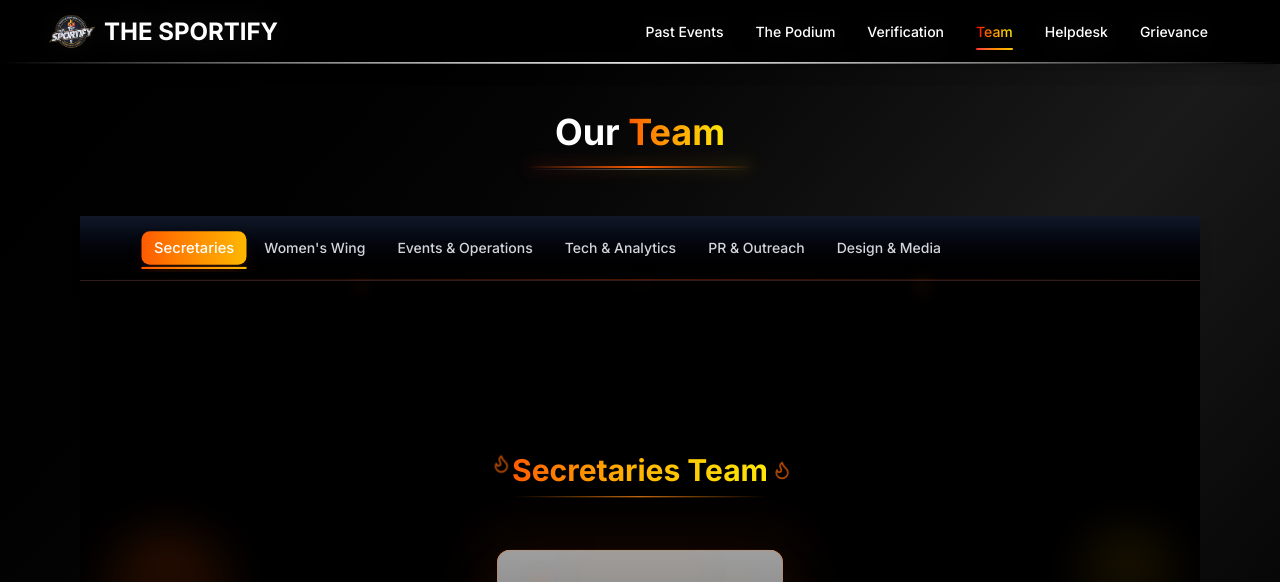
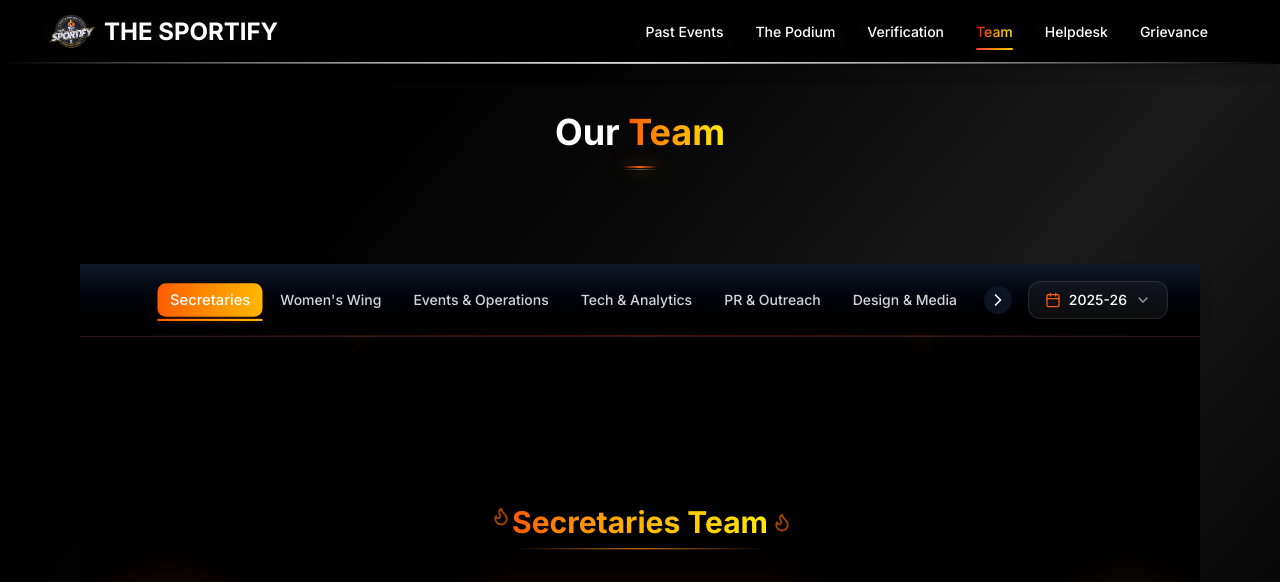
Before and after one commit to thesportify/thesportify_website, a Next.js app: page /team in a window 1280 px wide. Shown: the top 582 px of the page. Built offline with nearby package versions, Linux system fonts and the light colour scheme; grey boxes are pictures that could not be loaded.

Commit message:
Addition of year dropdown in team page

```diff
--- a/app/team/page.jsx
+++ b/app/team/page.jsx
@@ -4,20 +4,21 @@ import { useEffect } from "react";
 import Navbar from "@/components/navbar";
 import Footer from "@/components/footer";
 import TeamMembers from "@/components/teamMembers";
-import { teamMembers } from "@/lib/data"; // Import your teamMembers data
+import { teamMembersByYear } from "@/lib/data";
 
 export default function TeamPage() {
   // Scroll to the top of the page whenever the route changes
   useEffect(() => {
-    window.scrollTo(0, 0); // Scrolls to the top when the component mounts or route changes
-  }, []); // Dependency on location ensures this happens on route change
+    window.scrollTo(0, 0);
+  }, []);
 
   return (
     <main className="min-h-screen bg-gradient-to-br from-black via-[#1a1a1a] to-black dark:bg-gray-950 ">
       <Navbar />
-      <div className="container mx-auto px-10 sm:px-20 py-16">
+      <div className="container mx-auto px-6 sm:px-20 py-16">
         {/* Page Header */}
-        <h1 className="text-4xl font-bold text-center mb-16 mt-12 text-white relative">
+        <div className="flex flex-col items-center mb-16 mt-12">
+          <h1 className="text-4xl font-bold text-center mb-12 text-white relative">
             Our{" "}
             <span className="text-transparent bg-clip-text bg-gradient-to-r from-[#ff5a00] to-[#ffe808]">
               Team
@@ -36,9 +37,10 @@ export default function TeamPage() {
               </div>
             </div>
           </h1>
+        </div>
 
-        {/* Pass teamMembers as a prop */}
-        <TeamMembers teamMembers={teamMembers} />
+        {/* Pass the entire teamMembersByYear object to the component */}
+        <TeamMembers teamMembersByYear={teamMembersByYear} />
       </div>
       <Footer />
     </main>
--- a/components/teamMembers.jsx
+++ b/components/teamMembers.jsx
@@ -1,5 +1,5 @@
 import { useState, useEffect, useRef } from "react";
-import { teamMembers } from "../lib/data";
+import { motion, AnimatePresence } from "framer-motion";
 import {
   Github,
   Linkedin,
@@ -9,10 +9,16 @@ import {
   Menu,
   X,
   Flame,
+  ChevronDown,
+  Calendar,
 } from "lucide-react";
 import Image from "next/image";
 
-export default function TeamMembersCarousel() {
+export default function TeamMembersCarousel({ teamMembersByYear = {} }) {
+  const years = Object.keys(teamMembersByYear).sort((a, b) => b.localeCompare(a));
+  const [selectedYear, setSelectedYear] = useState("2025-26");
+  const [isYearDropdownOpen, setIsYearDropdownOpen] = useState(false);
+
   // Updated category order - split Core into Founders and Secretaries
   const categoryOrder = [
     "Secretaries",
@@ -142,8 +148,8 @@ export default function TeamMembersCarousel() {
   const categoryNavRef = useRef(null);
   const containerRef = useRef(null);
 
-  // Filter members by active category
-  const filteredMembers = teamMembers.filter((member) => {
+  // Filter members by active category and selected year
+  const filteredMembers = (teamMembersByYear[selectedYear] || []).filter((member) => {
     const mappedCategory = coreMapping(member);
     const normalizedCategory = mappedCategory && mappedCategory.toLowerCase();
     const displayCategory =
@@ -318,7 +324,44 @@ export default function TeamMembersCarousel() {
               </span>
             </button>
 
-            <div className="flex items-center">
+            <div className="flex items-center gap-4">
+              {/* Year Selector for Mobile */}
+              <div className="relative">
+                <button
+                  onClick={() => setIsYearDropdownOpen(!isYearDropdownOpen)}
+                  className="flex items-center gap-2 px-3 py-1.5 bg-white/5 border border-white/10 rounded-xl text-xs text-white"
+                >
+                  <Calendar size={14} className="text-[#ff5a00]" />
+                  <span>{selectedYear}</span>
+                  <ChevronDown size={14} className="text-gray-400" />
+                </button>
+                <AnimatePresence>
+                  {isYearDropdownOpen && (
+                    <motion.div
+                      initial={{ opacity: 0, y: 10 }}
+                      animate={{ opacity: 1, y: 0 }}
+                      exit={{ opacity: 0, y: 10 }}
+                      className="absolute right-0 mt-2 min-w-[140px] bg-gray-900 border border-white/10 rounded-xl p-1 shadow-2xl z-[100]"
+                    >
+                      {years.map((year) => (
+                        <button
+                          key={year}
+                          onClick={() => {
+                            setSelectedYear(year);
+                            setIsYearDropdownOpen(false);
+                          }}
+                          className={`w-full text-left px-3 py-2 rounded-lg text-xs ${
+                            selectedYear === year ? "bg-[#ff5a00]/20 text-white" : "text-gray-400"
+                          }`}
+                        >
+                          {year} Council
+                        </button>
+                      ))}
+                    </motion.div>
+                  )}
+                </AnimatePresence>
+              </div>
+
               <span className="text-white font-bold text-sm bg-gradient-to-r from-[#ff5a00] to-[#ffb700] bg-clip-text text-transparent">
                 {activeCategory}
               </span>
@@ -350,9 +393,11 @@ export default function TeamMembersCarousel() {
             </div>
           </div>
 
-          {/* Desktop horizontal scrolling categories with enhanced scroll logic */}
-          <div className="hidden md:flex items-center justify-center relative px-8">
-            {/* Left scroll button - visible only when content is scrollable to the left */}
+          {/* Desktop horizontal scrolling categories + Year Dropdown */}
+          <div className="hidden md:flex items-center justify-between relative px-4 h-14">
+            {/* Categories Scroller Container */}
+            <div className="flex-1 flex items-center justify-center relative px-8 overflow-hidden">
+              {/* Left scroll button */}
               <button
                 onClick={scrollLeft}
                 disabled={!scrollState.canScrollLeft}
@@ -365,7 +410,7 @@ export default function TeamMembersCarousel() {
                 <ChevronLeft size={20} />
               </button>
 
-            {/* Categories container with scroll event handler */}
+              {/* Categories container */}
               <div
                 ref={scrollContainerRef}
                 onScroll={handleScroll}
@@ -397,7 +442,7 @@ export default function TeamMembersCarousel() {
                 </div>
               </div>
 
-            {/* Right scroll button - visible only when content is scrollable to the right */}
+              {/* Right scroll button */}
               <button
                 onClick={scrollRight}
                 disabled={!scrollState.canScrollRight}
@@ -409,6 +454,56 @@ export default function TeamMembersCarousel() {
               >
                 <ChevronRight size={20} />
               </button>
+            </div>
+
+            {/* Year Dropdown on the Right */}
+            <div className="relative ml-4">
+              <button
+                onClick={() => setIsYearDropdownOpen(!isYearDropdownOpen)}
+                onBlur={() => setTimeout(() => setIsYearDropdownOpen(false), 200)}
+                className="group flex items-center gap-2 px-4 py-2 bg-white/5 hover:bg-white/10 border border-white/10 rounded-xl transition-all duration-300 backdrop-blur-md hover:border-orange-500/30"
+              >
+                <Calendar size={16} className="text-[#ff5a00]" />
+                <span className="text-white text-sm font-medium">{selectedYear}</span>
+                <motion.div
+                  animate={{ rotate: isYearDropdownOpen ? 180 : 0 }}
+                  transition={{ duration: 0.3 }}
+                >
+                  <ChevronDown size={16} className="text-gray-400 group-hover:text-white" />
+                </motion.div>
+              </button>
+
+              <AnimatePresence>
+                {isYearDropdownOpen && (
+                  <motion.div
+                    initial={{ opacity: 0, y: 10, scale: 0.95 }}
+                    animate={{ opacity: 1, y: 0, scale: 1 }}
+                    exit={{ opacity: 0, y: 10, scale: 0.95 }}
+                    className="absolute top-full mt-2 right-0 min-w-[180px] bg-[#121212]/95 border border-white/10 rounded-xl p-1 shadow-2xl backdrop-blur-xl z-[100]"
+                  >
+                    {years.map((year) => (
+                      <button
+                        key={year}
+                        onClick={() => {
+                          setSelectedYear(year);
+                          setIsYearDropdownOpen(false);
+                        }}
+                        className={`w-full flex items-center justify-between px-3 py-2 rounded-lg transition-all duration-200 text-xs ${
+                          selectedYear === year
+                            ? "bg-gradient-to-r from-[#ff5a00]/20 to-[#ffe808]/10 text-white"
+                            : "text-gray-400 hover:text-white hover:bg-white/5"
+                        }`}
+                      >
+                        <span>{year} Council</span>
+                        {selectedYear === year && (
+                          <div className="w-1 h-1 rounded-full bg-[#ff5a00] shadow-[0_0_8px_#ff5a00]" />
+                        )}
+                      </button>
+                    ))}
+                  </motion.div>
+                )}
+              </AnimatePresence>
+            </div>
           </div>
         </div>
       </div>
```
Also changed, not shown: lib/data.js. Lines whose indentation alone changed are shown as unchanged.
